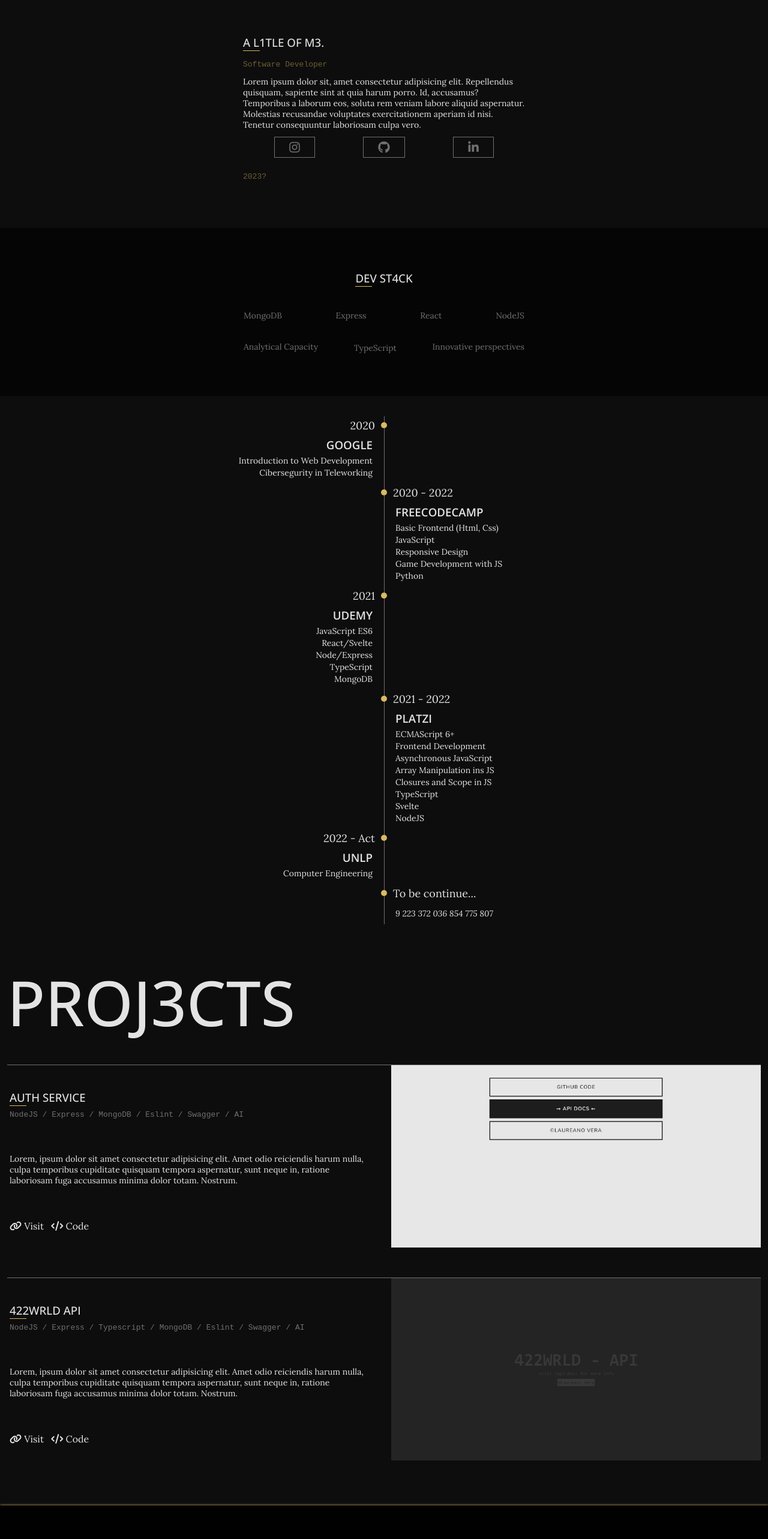
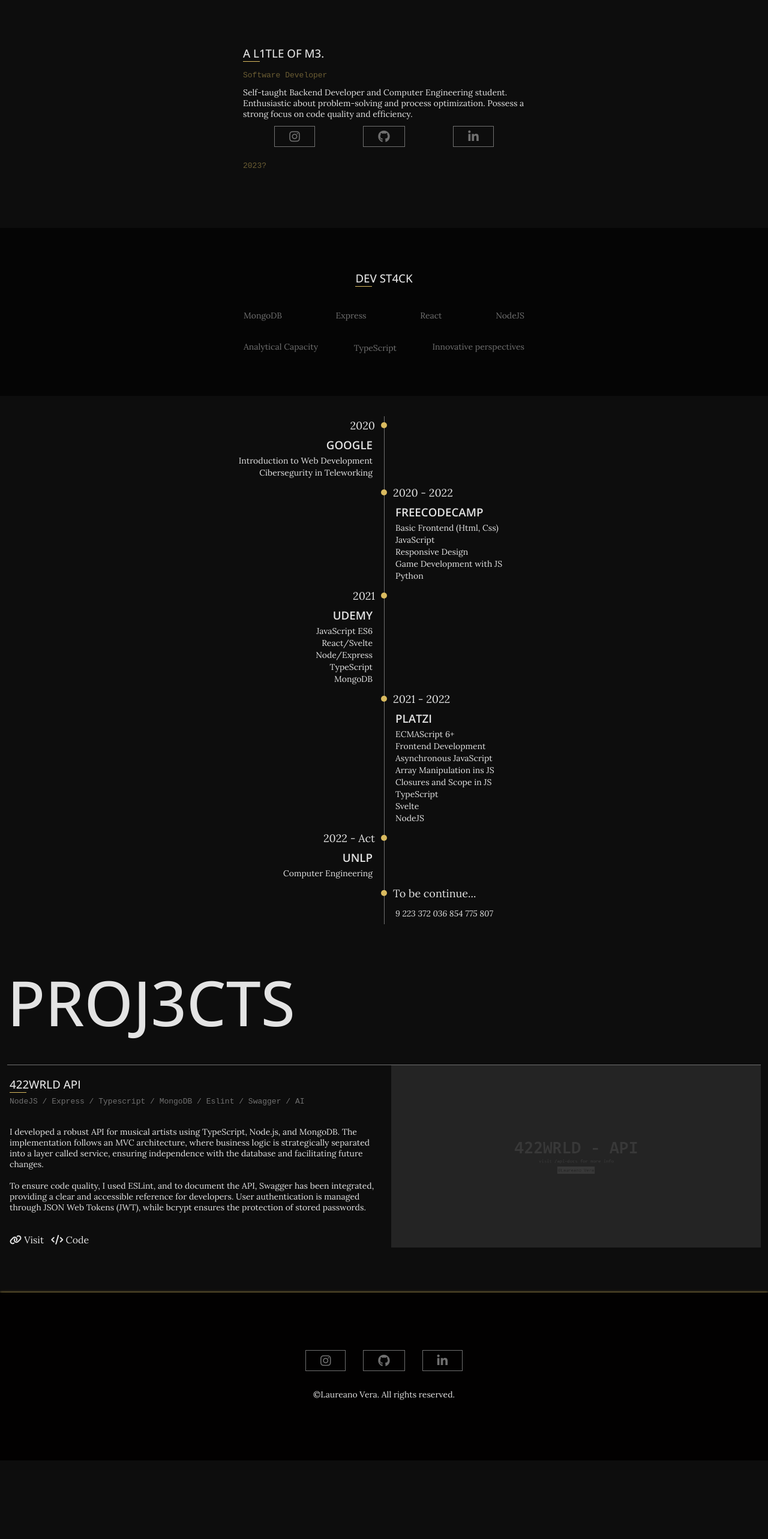
Before and after one commit to VeraLaureano/portfolio, a React (Vite) app: page / in a window 1280 px wide. Shown: the part 820-3386 px from the top of the page at 60% size. After the commit the page ends 3255 px from the top, so only its background shows below. Built offline with nearby package versions, Linux system fonts and the light colour scheme.

Commit message:
01/10/23 - actualizacion de informacion

```diff
--- a/src/App.jsx
+++ b/src/App.jsx
@@ -5,20 +5,11 @@ import Projects from "./Components/Projects"
 import Stack from "./Components/Stack"
 import Timeline from "./Components/Timeline"
 import heroImage from '/hero.jpg'
-import projectOneImage from '/01.png'
 import projectTwoImage from '/02.png'
 
 const projects = [{
-  name: 'Auth Service',
-  techs: ['NodeJS', 'Express', 'MongoDB', 'Eslint', 'Swagger','AI'],
-  desc: 'Lorem, ipsum dolor sit amet consectetur adipisicing elit. Amet odio reiciendis harum nulla, culpa temporibus cupiditate quisquam tempora aspernatur, sunt neque in, ratione laboriosam fuga accusamus minima dolor totam. Nostrum.',
-  visit: 'https://user-auth-5bdr.onrender.com/',
-  code: 'https://github.com/VeraLaureano/autenticacion',
-  image: projectOneImage
-}, {
   name: '422WRLD API',
   techs: ['NodeJS', 'Express', 'Typescript', 'MongoDB', 'Eslint', 'Swagger','AI'],
-  desc: 'Lorem, ipsum dolor sit amet consectetur adipisicing elit. Amet odio reiciendis harum nulla, culpa temporibus cupiditate quisquam tempora aspernatur, sunt neque in, ratione laboriosam fuga accusamus minima dolor totam. Nostrum.',
   visit: 'https://four22-wrld.onrender.com/',
   code: 'https://github.com/VeraLaureano/modo-diablo-api',
   image: projectTwoImage
--- a/src/Components/About.jsx
+++ b/src/Components/About.jsx
@@ -10,7 +10,11 @@ const About = () => {
       <div className="About__info">
         <Title>A l1tle of m3.</Title>
         <p className="About__sub"><code>Software Developer</code></p>
-        <p className="About__desc">Lorem ipsum dolor sit, amet consectetur adipisicing elit. Repellendus quisquam, sapiente sint at quia harum porro. Id, accusamus? Temporibus a laborum eos, soluta rem veniam labore aliquid aspernatur. Molestias recusandae voluptates exercitationem aperiam id nisi. Tenetur consequuntur laboriosam culpa vero.</p>
+        <p className="About__desc">
+          Self-taught Backend Developer and Computer Engineering student.
+          Enthusiastic about problem-solving and process optimization.
+          Possess a strong focus on code quality and efficiency.
+        </p>
         <ul className="About__links">
           <li><Anchor link="https://www.instagram.com/v3r4_l4ur1/"><i className="fa-brands fa-instagram"></i></Anchor></li>
           <li><Anchor link="https://github.com/VeraLaureano"><i className="fa-brands fa-github"></i></Anchor></li>
--- a/src/Components/Project.jsx
+++ b/src/Components/Project.jsx
@@ -3,7 +3,7 @@ import PropTypes from 'prop-types'
 import './Project.css'
 import Title from './Title'
 
-const Project = ({ name, techs, desc, visit, code, image }) => {
+const Project = ({ name, techs, visit, code, image, children }) => {
     const toString = (techs) => {
       let string = ''
 
@@ -23,7 +23,7 @@ const Project = ({ name, techs, desc, visit, code, image }) => {
             <Title>{name}</Title>
             <code className="tech">{toString(techs)}</code>
           </div>
-          <p className="desc">{desc}</p>
+          <p className="desc">{children}</p>
           <div className="links">
             <a rel='noreferrer' href={visit} target="_blank"><i className="fa-solid fa-link"></i> Visit</a>
             <a rel='noreferrer' href={code} target="_blank"><i className="fa-solid fa-code"></i> Code</a>
@@ -39,16 +39,15 @@ const Project = ({ name, techs, desc, visit, code, image }) => {
 Project.propTypes = {
   name: PropTypes.string,
   techs: PropTypes.array,
-  desc: PropTypes.string,
   visit: PropTypes.string,
   code: PropTypes.string,
-  image: PropTypes.string
+  image: PropTypes.string,
+  children: PropTypes.node
 }
 
 Project.defaultProps = {
   name: 'Project',
   techs: [],
-  desc: 'Project',
   visit: '/',
   code: '/',
   image: ''
--- a/src/Components/Projects.css
+++ b/src/Components/Projects.css
@@ -1,5 +1,4 @@
 .Projects {
-  min-height: 100vh;
   margin-bottom: var(--mb-6);
   padding: var(--mb-2);
 }
--- a/src/Components/Projects.jsx
+++ b/src/Components/Projects.jsx
@@ -5,21 +5,21 @@ import Project from './Project'
 import BigTitle from './BigTitle'
 
 const Projects = ({ projects }) => {
+  const project = projects[0]
   return (
     <section id="pr0j3cts" className="Projects">
     <BigTitle>Proj3cts</BigTitle>
     <div className="Projects__container">
-      {projects.map((project, i) =>
         <Project
-          key={`${project.name}-${i}`}
           name={project.name}
           techs={project.techs}
-          desc={project.desc}
           visit={project.visit}
           code={project.code}
           image={project.image}
-        />
-      )}
+        >
+        I developed a robust API for musical artists using TypeScript, Node.js, and MongoDB. The implementation follows an MVC architecture, where business logic is strategically separated into a layer called service, ensuring independence with the database and facilitating future changes. <br /> <br />
+        To ensure code quality, I used ESLint, and to document the API, Swagger has been integrated, providing a clear and accessible reference for developers. User authentication is managed through JSON Web Tokens (JWT), while bcrypt ensures the protection of stored passwords. <br />
+        </Project>
     </div>
   </section>
   )
--- a/src/main.css
+++ b/src/main.css
@@ -62,13 +62,12 @@ h4,
 
 @media screen and (max-width: 479px) {
   :root {
-    --nav-height: 2.5rem;
-    --mb-6: 1.94rem;
+    --title-size: calc(var(--mb-6) * 1.6);
   }
 }
 
 @media screen and (max-width: 374px) {
   :root {
-    --mb-6: 1.54rem;
+    --title-size: calc(var(--mb-6) * 1.32);
   }
 }
```
